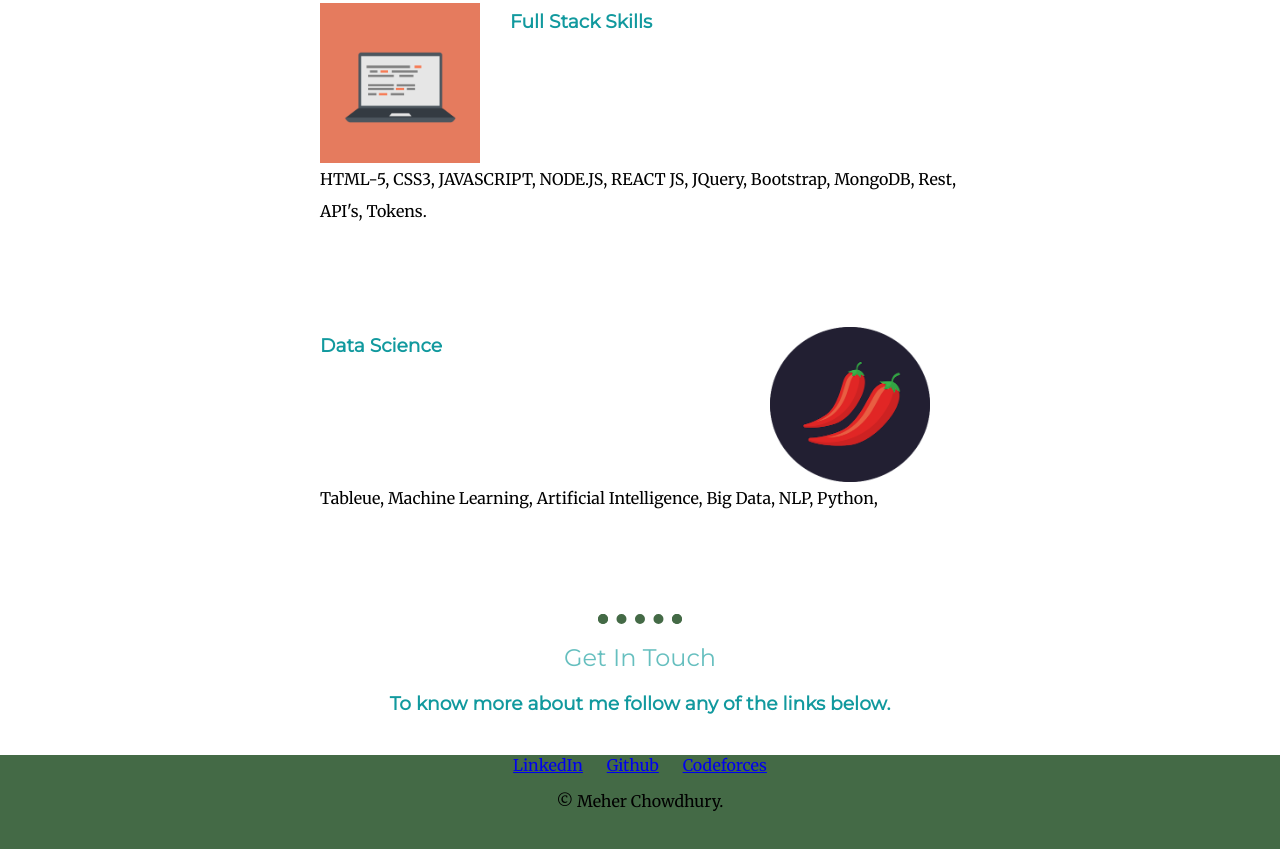
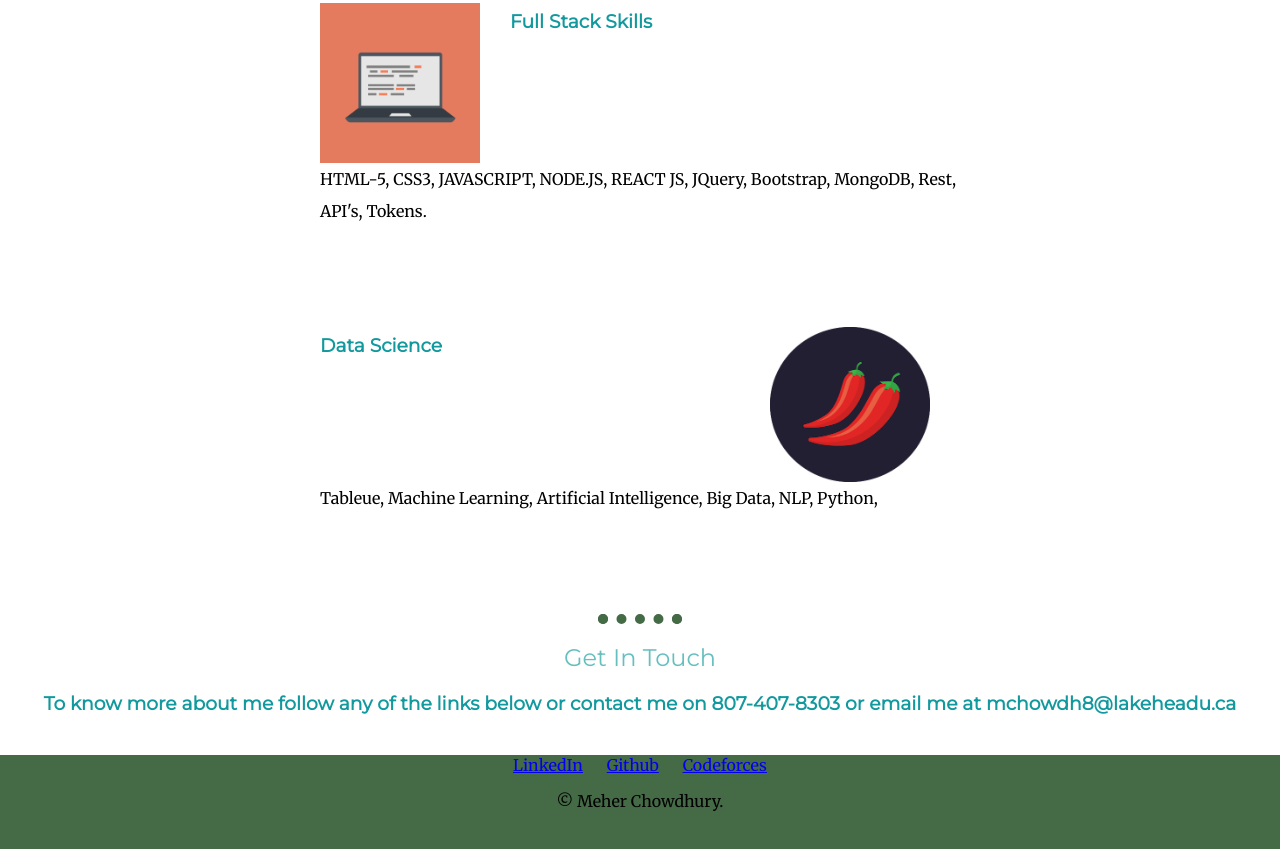
Before and after one commit to MeherHassan/Profile, a plain HTML site: page index.html in a window 1280 px wide. Shown: the part 1168-2017 px from the top of the page. Drawn offline with Linux system fonts and the light colour scheme.

Commit message:
Update index.html

```diff
--- a/index.html
+++ b/index.html
@@ -47,7 +47,7 @@
     <hr>
     <div class="contact-me">
       <h2>Get In Touch</h2>
-      <h3>To know more about me follow any of the links below.</h3>
+      <h3>To know more about me follow any of the links below or contact me on 807-407-8303 or email me at mchowdh8@lakeheadu.ca</h3>
     </div>
   </div>
 
```
